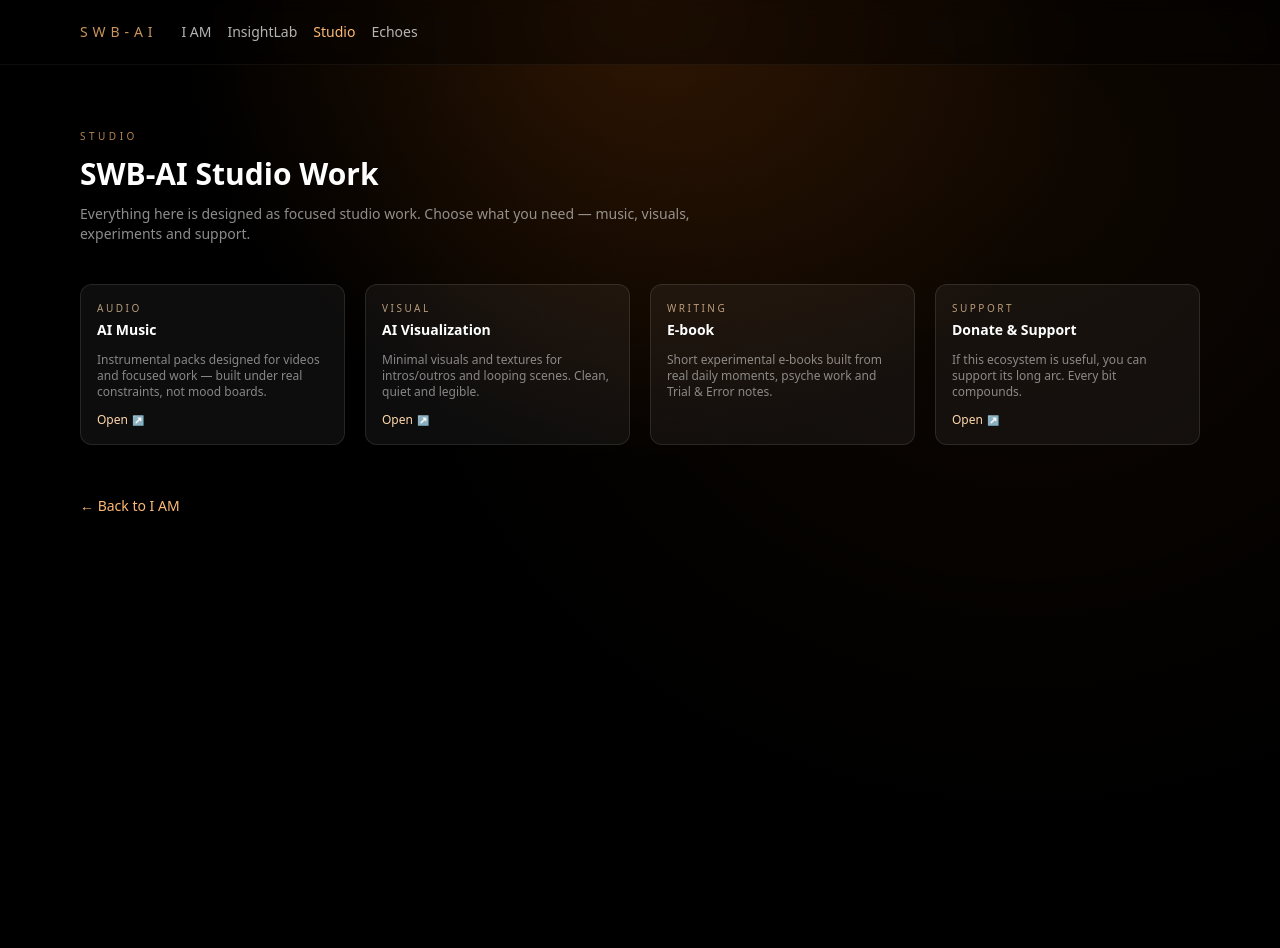
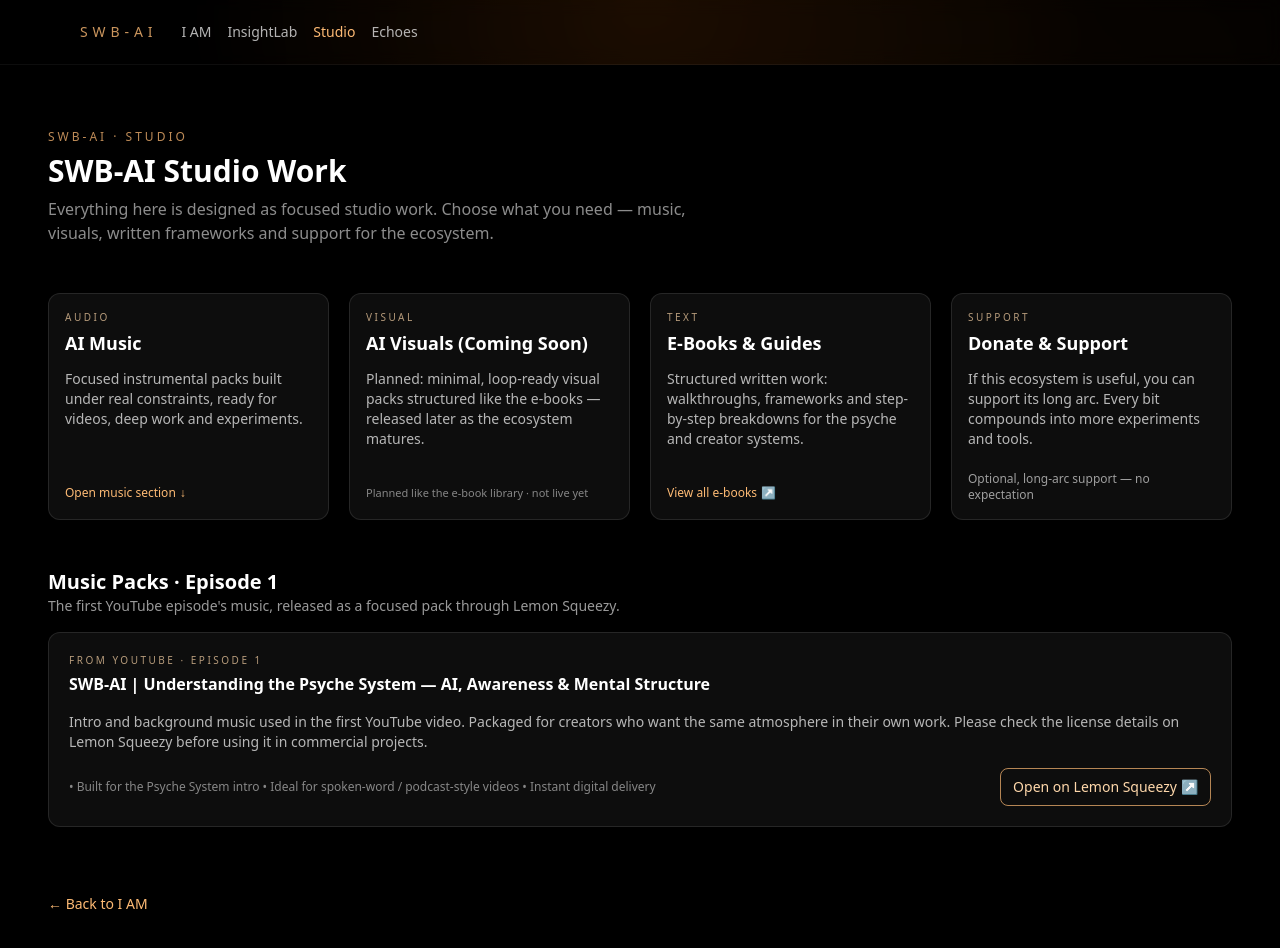
Before and after one commit to ahmetkrk/psyche-management, a Next.js app: page /studio in a window 1280 px wide. Shown: the top 948 px of the page. Before the commit the page ends 800 px from the top, so only its background shows below. Built offline with nearby package versions, Linux system fonts and the light colour scheme; no server answers.

Commit message:
Update page.tsx

```diff
--- a/app/studio/page.tsx
+++ b/app/studio/page.tsx
@@ -1,11 +1,14 @@
+// app/studio/page.tsx
 "use client";
 
 import { useEffect } from "react";
 import Link from "next/link";
 import { swbTrackPage, swbTrackClick } from "@/lib/analytics";
 
+type ProductKey = "music" | "visual" | "ebook" | "donate";
+
 type Product = {
-  key: "music" | "visual" | "ebook" | "donate";
+  key: ProductKey;
   title: string;
   desc: string;
   tag: string;
@@ -16,101 +19,200 @@ const PRODUCTS: Product[] = [
     key: "music",
     title: "AI Music",
     desc:
-      "Instrumental packs designed for videos and focused work — built under real constraints, not mood boards.",
+      "Focused instrumental packs built under real constraints, ready for videos, deep work and experiments.",
     tag: "Audio",
   },
   {
     key: "visual",
-    title: "AI Visualization",
+    title: "AI Visuals (Coming Soon)",
     desc:
-      "Minimal visuals and textures for intros/outros and looping scenes. Clean, quiet and legible.",
+      "Planned: minimal, loop-ready visual packs structured like the e-books — released later as the ecosystem matures.",
     tag: "Visual",
   },
   {
     key: "ebook",
-    title: "E-book",
+    title: "E-Books & Guides",
     desc:
-      "Short experimental e-books built from real daily moments, psyche work and Trial & Error notes.",
-    tag: "Writing",
+      "Structured written work: walkthroughs, frameworks and step-by-step breakdowns for the psyche and creator systems.",
+    tag: "Text",
   },
   {
     key: "donate",
     title: "Donate & Support",
     desc:
-      "If this ecosystem is useful, you can support its long arc. Every bit compounds.",
+      "If this ecosystem is useful, you can support its long arc. Every bit compounds into more experiments and tools.",
     tag: "Support",
   },
 ];
+
+// TODO: Buraya gerçek Lemon Squeezy linkini koy
+const LEMON_MUSIC_URL =
+  "https://your-lemon-squeezy-product-link-here.com";
 
 export default function Page() {
   useEffect(() => {
     swbTrackPage("studio", { source: "page_component" });
   }, []);
 
-  const checkoutUrl =
-    "https://swb-ai.lemonsqueezy.com/buy/ff2dbab4-067f-4cdc-875d-3871c53c0ab6";
+  const handleProductClick = (product: Product) => {
+    switch (product.key) {
+      case "ebook":
+        swbTrackClick("studio", "ebook_open", { key: product.key });
+        window.location.href = "/studio/ebooks";
+        break;
+      case "music":
+        swbTrackClick("studio", "music_section_scroll", { key: product.key });
+        if (typeof window !== "undefined") {
+          const el = document.getElementById("music-section");
+          if (el) el.scrollIntoView({ behavior: "smooth", block: "start" });
+        }
+        break;
+      case "visual":
+        swbTrackClick("studio", "visual_coming_soon", { key: product.key });
+        // Şimdilik sadece tracking + hiçbir yere gitmiyor
+        break;
+      case "donate":
+        swbTrackClick("studio", "donate_click", { key: product.key });
+        // İstersen burada bağış linki ekleyebilirsin
+        break;
+    }
+  };
 
   return (
-    <div className="max-w-6xl mx-auto py-16 px-4 space-y-10">
-      <header className="space-y-3">
-        <p className="text-orange-300/70 text-[10px] tracking-[0.35em] uppercase">
-          Studio
+    <div className="min-h-screen bg-black text-white px-4 md:px-8 lg:px-12 py-10 md:py-16">
+      <header className="mb-10 md:mb-12">
+        <p className="text-xs tracking-[0.25em] uppercase text-orange-300/75 mb-2">
+          SWB-AI · Studio
         </p>
         <h1 className="text-2xl md:text-3xl font-semibold text-white">
           SWB-AI Studio Work
         </h1>
-        <p className="text-white/55 max-w-2xl text-sm">
+        <p className="text-white/55 max-w-2xl text-sm md:text-base mt-2">
           Everything here is designed as focused studio work. Choose what you
-          need — music, visuals, experiments and support.
+          need — music, visuals, written frameworks and support for the
+          ecosystem.
         </p>
       </header>
 
-      <div className="grid md:grid-cols-4 gap-5">
+      {/* Üst grid: Music / Visual / E-Book / Donate */}
+      <div className="grid md:grid-cols-4 gap-5 mb-12">
         {PRODUCTS.map((p) => {
-          const isEbook = p.key === "ebook";
+          const isClickable = p.key === "ebook" || p.key === "music";
           return (
             <div
               key={p.key}
               className={`bg-white/5 border border-white/10 rounded-xl p-4 flex flex-col gap-3 ${
-                isEbook ? "cursor-pointer hover:bg-white/10 transition" : ""
+                isClickable ? "cursor-pointer hover:bg-white/10 transition" : ""
               }`}
               data-analytics-id={`studio_${p.key}`}
-              onClick={() => {
-                if (isEbook) {
-                  swbTrackClick("studio", "ebook_info_open", { key: p.key });
-                  window.location.href = "/studio/ebooks";
-                }
-              }}
+              onClick={() => handleProductClick(p)}
             >
               <div>
                 <p className="text-[10px] uppercase tracking-[0.25em] text-orange-200/70 mb-1">
                   {p.tag}
                 </p>
-                <h2 className="text-sm font-semibold text-white">{p.title}</h2>
+                <h2 className="text-base md:text-lg font-semibold text-white">
+                  {p.title}
+                </h2>
               </div>
+              <p className="text-xs md:text-sm text-white/70">{p.desc}</p>
 
-              <p className="text-xs text-white/50 flex-1">{p.desc}</p>
+              {p.key === "ebook" && (
+                <div className="mt-auto pt-1">
+                  <span className="inline-flex items-center text-xs text-orange-300">
+                    View all e-books
+                    <span className="ml-1">↗</span>
+                  </span>
+                </div>
+              )}
 
-              {!isEbook && (
-                <a
-                  href={checkoutUrl}
-                  target="_blank"
-                  rel="noreferrer"
-                  className="text-xs mt-auto inline-flex items-center gap-1 text-orange-200 hover:text-white transition"
-                  onClick={(e) => {
-                    e.stopPropagation();
-                    swbTrackClick("studio", "open_product", { key: p.key });
-                  }}
-                >
-                  Open
-                  <span className="text-[10px]">↗</span>
-                </a>
+              {p.key === "music" && (
+                <div className="mt-auto pt-1">
+                  <span className="inline-flex items-center text-xs text-orange-300">
+                    Open music section
+                    <span className="ml-1">↓</span>
+                  </span>
+                </div>
+              )}
+
+              {p.key === "visual" && (
+                <div className="mt-auto pt-1">
+                  <span className="inline-flex items-center text-[11px] text-white/50">
+                    Planned like the e-book library · not live yet
+                  </span>
+                </div>
+              )}
+
+              {p.key === "donate" && (
+                <div className="mt-auto pt-1">
+                  <span className="inline-flex items-center text-xs text-white/60">
+                    Optional, long-arc support — no expectation
+                  </span>
+                </div>
               )}
             </div>
           );
         })}
       </div>
 
+      {/* Music alt bölümü */}
+      <section id="music-section" className="mb-10 md:mb-14">
+        <div className="flex items-baseline justify-between gap-4 mb-4">
+          <div>
+            <h2 className="text-lg md:text-xl font-semibold">
+              Music Packs · Episode 1
+            </h2>
+            <p className="text-xs md:text-sm text-white/60">
+              The first YouTube episode&apos;s music, released as a focused
+              pack through Lemon Squeezy.
+            </p>
+          </div>
+        </div>
+
+        <div className="bg-white/5 border border-white/10 rounded-xl p-4 md:p-5 flex flex-col gap-3 md:gap-4">
+          <div>
+            <p className="text-[10px] uppercase tracking-[0.25em] text-orange-200/70 mb-1">
+              From YouTube · Episode 1
+            </p>
+            <h3 className="text-sm md:text-base font-semibold">
+              SWB-AI | Understanding the Psyche System — AI, Awareness &amp;
+              Mental Structure
+            </h3>
+          </div>
+
+          <p className="text-xs md:text-sm text-white/70">
+            Intro and background music used in the first YouTube video. Packaged
+            for creators who want the same atmosphere in their own work. Please
+            check the license details on Lemon Squeezy before using it in
+            commercial projects.
+          </p>
+
+          <div className="flex flex-wrap items-center justify-between gap-3">
+            <div className="text-[11px] md:text-xs text-white/50">
+              • Built for the Psyche System intro
+              • Ideal for spoken-word / podcast-style videos
+              • Instant digital delivery
+            </div>
+
+            <Link
+              href={LEMON_MUSIC_URL}
+              target="_blank"
+              rel="noopener noreferrer"
+              className="inline-flex items-center text-xs md:text-sm px-3 py-2 rounded-lg border border-orange-300/70 text-orange-200 hover:bg-orange-300/10 transition"
+              onClick={() =>
+                swbTrackClick("studio", "music_lemon_open", {
+                  source: "episode_1_card",
+                })
+              }
+            >
+              Open on Lemon Squeezy
+              <span className="ml-1">↗</span>
+            </Link>
+          </div>
+        </div>
+      </section>
+
+      {/* Back link */}
       <div className="pt-2">
         <Link
           href="/"
```
